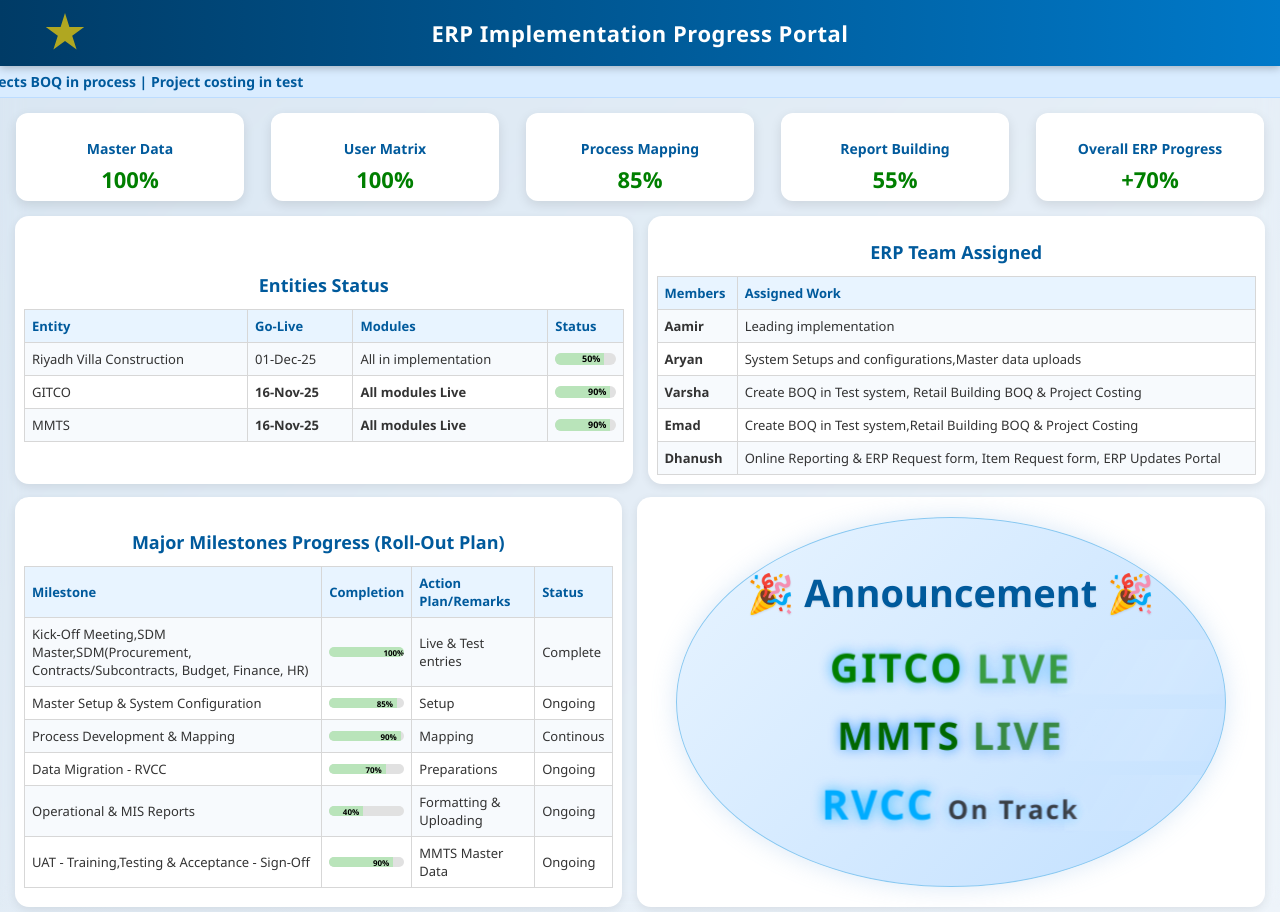
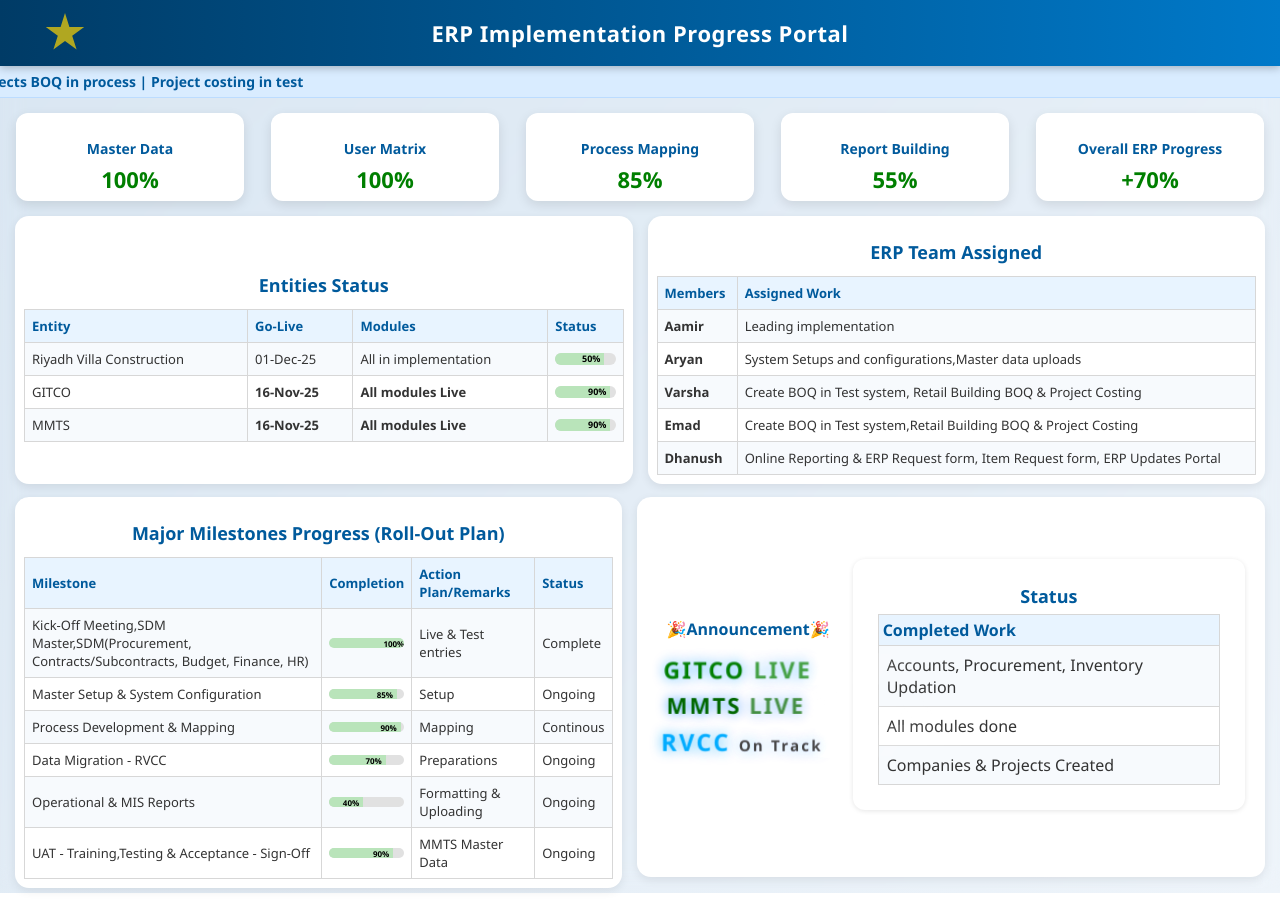
Before and after one commit to dhanushch18/ERP_IMPLEMENTATION_PROGRESS, a plain HTML site: page index.html in a window 1280 px wide. Drawn offline with Linux system fonts and the light colour scheme.

Commit message:
latest section

```diff
--- a/index.html
+++ b/index.html
@@ -201,7 +201,7 @@
 }
 
 /* Circular container for announcement */
-.announcement-circle {
+/* .announcement-circle {
   width: 550px;
   height: 370px;
   border-radius: 50%;
@@ -216,7 +216,38 @@
   overflow: hidden;
   padding: 20px;
   box-sizing: border-box;
+} */
+
+/* .announcement-circle {
+  width: 390px;
+  height: 240px;
+  border-radius: 60%;
+  background: linear-gradient(135deg, #e8f4ff, #c2e0ff);
+  display: flex;
+  flex-direction: column;
+  align-items: center;
+  justify-content: center;
+  box-shadow: 0 0 18px rgba(131, 178, 230, 0.25);
+  border: 1px solid #89c8f1;
+  position: relative;
+  overflow: hidden;
+  padding: 10px;
+  box-sizing: border-box;
+} */
+
+.announcement-circle {
+  border-radius:60%;
+  background: linear-gradient(135deg, #e8f4ff, #c2e0ff);
+  display:flex;
+  flex-direction:column;
+  align-items:center;
+  justify-content:center;
+  box-shadow:0 0 18px rgba(131,178,230,0.25);
+  border:1px solid #89c8f1;
+  padding:10px;
 }
+
+
 
 /* Main animated text */
 .live-item {
@@ -459,14 +490,93 @@ table td {
 
   <!-- RIGHT SIDE: Animated Achievements -->
 
-<section class="section live-announcement">
+<!-- <section class="section live-announcement">
   <div class="announcement-circle">
     <div class="announcement-title">🎉 Announcement 🎉</div>
     <div class="live-item gitco delay1" style="font-size: 38px;">GITCO <span>LIVE</span></div>
     <div class="live-item mmts delay2" style="font-size: 38px;">MMTS <span>LIVE</span></div>
     <div class="live-item rvcc delay3" style="font-size: 38px;">RVCC <span style="font-size: 24px;color: black; ">On Track</span></div>
   </div>
+</section> -->
+<section class="section live-announcement">
+
+  <div style="
+    width:100%;
+    display:flex;
+    align-items:center;
+    justify-content:space-between;
+    gap:15px;
+    height: 340px;
+  ">
+
+    <!-- LEFT — Announcement ROW (NO CIRCLE) -->
+    <div style="
+      flex:1;
+      display:flex;
+      flex-direction:column;
+      align-items:flex-start;
+      justify-content:center;
+      padding-left:10px;
+      gap:6px;
+    ">
+      <h3 style="font-size:16px; color:#005a9c; margin:0 0 8px 0;">🎉Announcement🎉</h3>
+
+      <div class="live-item gitco delay1" style="font-size:22px; margin:0;">GITCO <span>LIVE</span></div>
+      <div class="live-item mmts delay2" style="font-size:22px; margin:0;">MMTS <span>LIVE</span></div>
+      <div class="live-item rvcc delay3" style="font-size:22px; margin:0;">
+        RVCC <span style="font-size:14px;color:black;">On Track</span>
+      </div>
+    </div>
+
+    <!-- RIGHT — Status Table (unchanged) -->
+    <div style="
+      flex:2;
+      background:white;
+      border-radius:12px;
+      box-shadow:0 1px 5px rgba(0,0,0,0.1);
+      padding:25px;
+      display:flex;
+      flex-direction:column;
+      justify-content:flex-start;
+      margin-top: -4px;
+    ">
+      <h3 style="font-size:18px;text-align:center;color:#005a9c;margin:0 0 6px 0;">
+        Status
+      </h3>
+
+      <table style="width:100%;font-size:16px;border-collapse:collapse;">
+        <thead>
+          <tr>
+            <!-- <th style="padding:4px;">Entity</th> -->
+            <th style="padding:4px;">Completed Work</th>
+          </tr>
+        </thead>
+
+        <tbody>
+          <tr>
+            <!-- <td style="padding:4px;"><strong>GITCO</strong></td> -->
+            <td style="padding:8px;">Accounts, Procurement, Inventory Updation</td>
+          </tr>
+
+          <tr>
+            <!-- <td style="padding:4px;"><strong>MMTS</strong></td> -->
+            <td style="padding:8px;">All modules done</td>
+          </tr>
+
+          <tr>
+            <!-- <td style="padding:4px;"><strong>RVCC</strong></td> -->
+            <td style="padding:8px;">Companies & Projects Created</td>
+          </tr>
+        </tbody>
+      </table>
+    </div>
+
+  </div>
+
 </section>
+
+
+
 
 </div>
 
```
